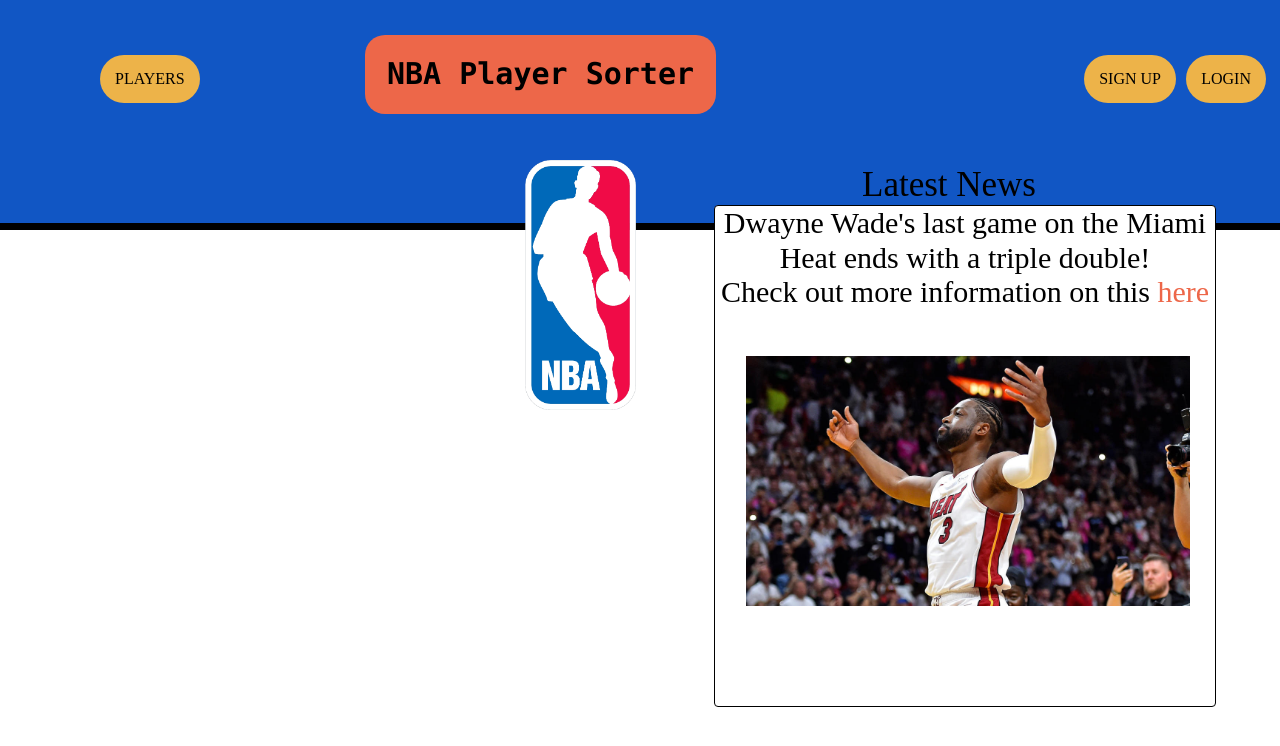
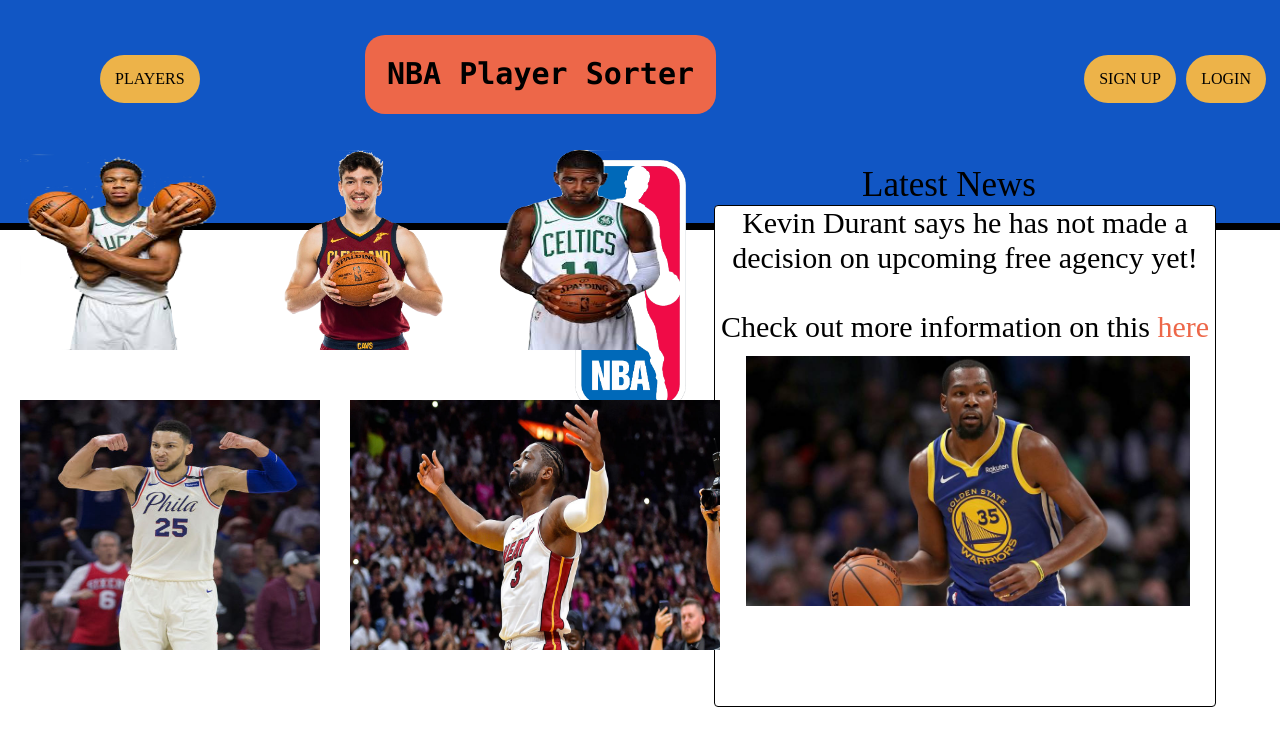
Before and after one commit to jordankwarren/CSE201-B1, a PHP site: page /nbaWebsite.html in a window 1280 px wide. Shown: the top 746 px of the page. Run offline with PHP 8.4, Linux system fonts and the light colour scheme; some libraries are stand-ins or nearby versions.

Commit message:
2nd iteration homepage done

```diff
--- a/css/homepage.css
+++ b/css/homepage.css
@@ -110,13 +110,50 @@ transition: all 0.4s ease 0s;
 .newsTag{
   color: #ed6749;
 }
+.cediPic{
+  position: absolute;
+  height:200px;
+  width: 220px;
+  left: 250px;
+  top: 150px;
+}
+.kyriePic{
+  position: absolute;
+  height:200px;
+  width: 160px;
+  left: 500px;
+  top: 150px;
+}
+.greekPic{
+  position: absolute;
+  height:200px;
+  width: 200px;
+  left: 20px;
+  top: 150px;
+}
+.benPic{
+  position: absolute;
+  height:250px;
+  width: 300px;
+  left: 20px;
+  top: 400px;
+  radius: 10px;
+}
+.wadePic{
+  position: absolute;
+  height:250px;
+  width: 370px;
+  left: 350px;
+  top: 400px;
+  radius: 10px;
+}
 
 
 .center{
   position: absolute;
    height:250px;
    top:160px;
-  right: 680px;
+  right: 630px;
   margin-left: auto;
   margin-right: auto;
   display: block;
--- a/nbaWebsite.html
+++ b/nbaWebsite.html
@@ -14,7 +14,7 @@
 </h1>
 
 <div class="signupB">
-    <a class="signUpButton" style="color = black; text-decoration: none" href="signup.html"  target="_blank" rel="nofollow noopener">Sign Up</a></div>
+    <a class="signUpButton" style="color = black; text-decoration: none" href="<signup></signup>.html"  target="_blank" rel="nofollow noopener">Sign Up</a></div>
 </div>
 
 
@@ -37,13 +37,23 @@
   Latest News
 </p>
 <p class = "newsBox">
-  Dwayne Wade's last game on the Miami Heat ends with a triple double!
-  <br>
+  Kevin Durant says he has not made a decision on upcoming free agency yet!
+  <br> <br>
   Check out more information on this
-  <a class = "newsTag" style="text-decoration: none"href="https://www.si.com/nba/2019/04/10/dwyane-wade-stats-final-career-game-heat-nets"> here </a>
+  <a class = "newsTag" style="text-decoration: none"href="http://www.sportingnews.com/us/nba/news/kevin-durant-addresses-upcoming-free-agency-says-he-has-yet-to-make-decision/rsnhckr4lzvy1mpjj6h1suanv"> here </a>
 
-  <img src="img/wade.jpg" class ="newsBoxPic">
+  <img src="img/durant.jpg" class ="newsBoxPic">
 </p>
+<img src = "img/greek.png" class = "greekPic">
+<img src = "img/cedi.png" class = "cediPic">
+<img src = "img/kyrie.png" class = "kyriePic">
+<img src = "img/ben.png" class = "benPic">
+<img src = "img/wade.jpg" class = "wadePic">
+
+
+
+
+
 
 
 
--- a/signup.html
+++ b/signup.html
@@ -2,7 +2,7 @@
 <link rel="stylesheet" type="text/css" href="css/normalize.css" >
 <link rel="stylesheet" href="css/signUpForm.css" >
 <html>
-<form action="action_page.php" >
+<form action="user.php" >
 <div class="container">
   <h1>Sign Up</h1>
   <p>Please fill in this form to create an account.</p>
```
Also changed, not shown: homepage.php (deleted, +0 -32 lines), img/ben.png (added), img/cedi.png (added), img/durant.jpg (added), img/greek.png (added), img/kyrie.png (added), 2 other files.
